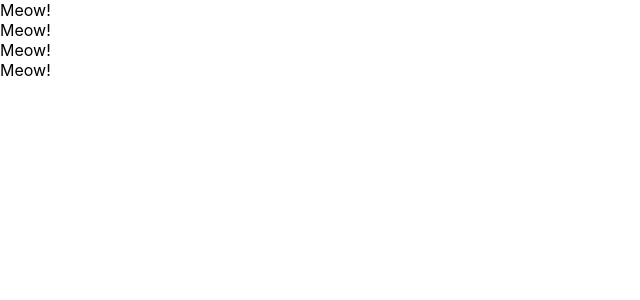
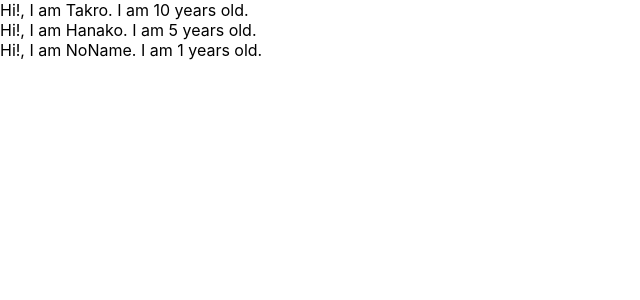
Before and after one commit to Guppi334/Udemy-react-redux-crud-pplication, a React (Create React App) app: page / in a window 1280 px wide. Shown: the top 300 px of the page, without its empty margins (0-640 px from the left). Built offline with nearby package versions, Linux system fonts and the light colour scheme.

Commit message:
learn props of component

```diff
--- a/src/App.js
+++ b/src/App.js
@@ -1,28 +1,28 @@
 import React from 'react';
 
-// function App() {
-//   return (
-//     <div>
-//         <h1>
-//           Hello World
-//         </h1>
-//     </div>
-//   );
-// }
-
 const App = () => {
+  const profiles = [
+    {name: "Takro", age:"10"},
+    {name: "Hanako", age:"5"},
+    {name: "NoName"}
+  ]
   return (
-  <div>
-      <Cat />
-      <Cat />
-      <Cat />
-      <Cat />
+    <div>
+      {
+        profiles.map((profiles, index) => {
+          return <User name={profiles.name} age={profiles.age} key={index}/>
+        })
+      }
   </div>
   )
 }
 
-const Cat = () => {
-  return <div>Meow!</div>
+const User = (props) => {
+  return <div>Hi!, I am {props.name}. I am {props.age} years old.</div>
+}
+
+User.defaultProps = {
+  age: 1
 }
 
 export default App;
```
